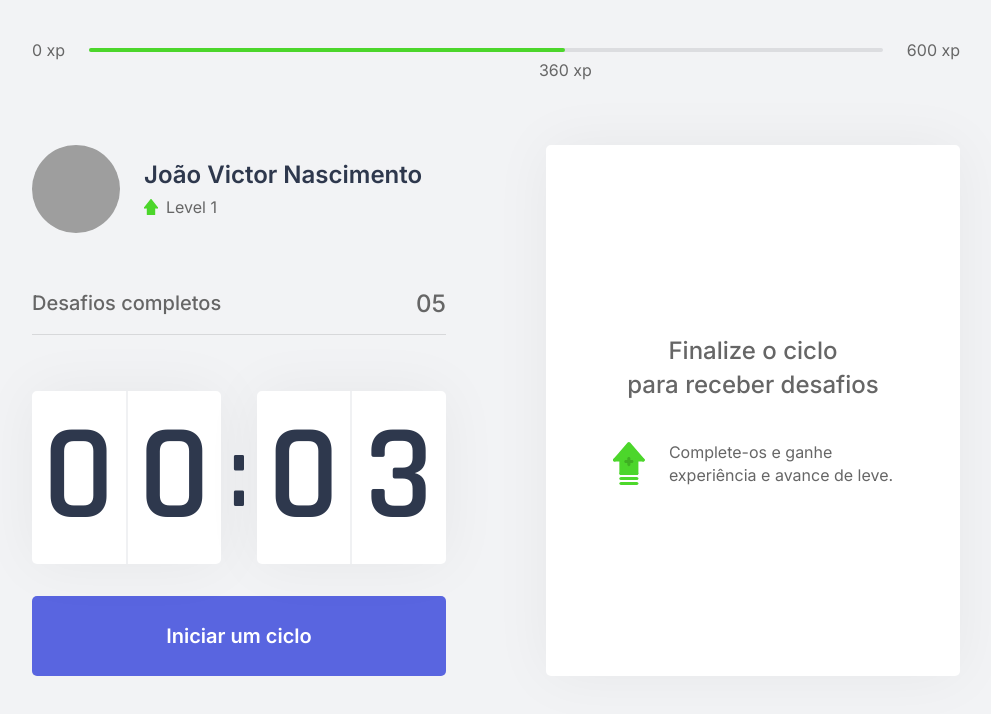
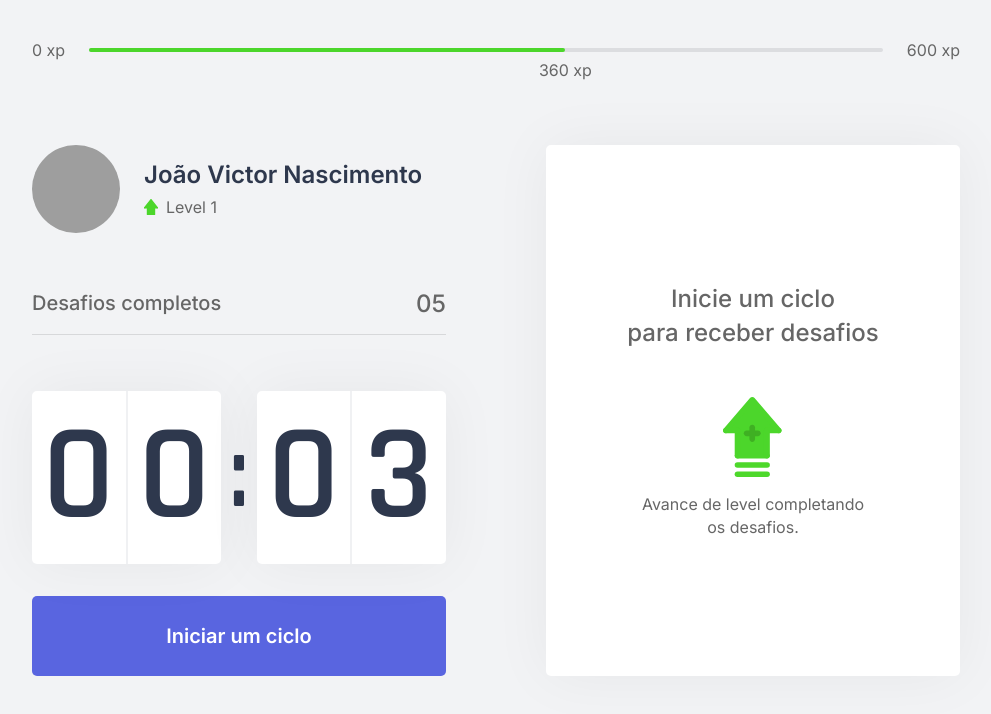
Before and after one commit to nascjoao/moveit, a Next.js app: page / in a window 1280 px wide. Shown: the top 714 px of the page, without its empty margins (144-1135 px from the left). Built offline with nearby package versions, Linux system fonts and the light colour scheme; grey boxes are pictures that could not be loaded.

Commit message:
create new box message

```diff
--- a/src/components/ChallengeBox.tsx
+++ b/src/components/ChallengeBox.tsx
@@ -1,11 +1,32 @@
+import { useContext } from 'react'
+import { ChallengesContext } from '../contexts/ChallengesContext'
 import styles from '../styles/components/ChallengeBox.module.css'
 
 export function ChallengeBox() {
-    const challengeActive = true
+    const { activeChallenge, counterActive } = useContext(ChallengesContext)
 
     return(
         <div className={styles.challengeBoxContainer}>
-            { challengeActive ? (
+            { !counterActive ? (
+                <>
+                { !activeChallenge ? (
+                <div className={styles.challengeNotActive}>
+                    <strong>Inicie um ciclo<br /> para receber desafios</strong>
+                    <img src="icons/level-up.svg" alt="Arrow Up"/>
+                    <p>Avance de level completando os desafios.</p>
+                </div>
+                ) : (
+                <div className={styles.challengeActive}>
+                    <strong>Finalize o ciclo<br /> para receber desafios</strong>
+                    <p>
+                        <img src="icons/level-up.svg" alt="Arrow Up"/>
+                        Complete-os e ganhe<br />experiência e avance de leve.
+                        { activeChallenge.description }
+                    </p>
+                </div>
+                ) }
+                </>
+            ) : (
             <div className={styles.challengeActive}>
                 <strong>Finalize o ciclo<br /> para receber desafios</strong>
                 <p>
@@ -13,13 +34,8 @@ export function ChallengeBox() {
                     Complete-os e ganhe<br />experiência e avance de leve.
                 </p>
             </div>
-            ) : (
-            <div className={styles.challengeNotActive}>
-                <strong>Inicie um ciclo<br /> para receber desafios</strong>
-                <img src="icons/level-up.svg" alt="Arrow Up"/>
-                <p>Avance de level completando os desafios.</p>
-            </div>
-            )}
+            ) }
+
         </div>
     )
 }
--- a/src/components/Countdown.tsx
+++ b/src/components/Countdown.tsx
@@ -5,7 +5,7 @@ import styles from '../styles/components/Countdown.module.css'
 let countdownTimeout: NodeJS.Timeout
 
 export function Countdown() {
-    const { newChallenge } = useContext(ChallengesContext)
+    const { newChallenge, waitForChallenge } = useContext(ChallengesContext)
 
     const [time, setTime] = useState(.05 * 60)
     const [isActive, setIsActive] = useState(false)
@@ -19,6 +19,7 @@ export function Countdown() {
 
     function startCountdown() {
         setIsActive(true)
+        waitForChallenge()
     }
 
     function resetCountdown() {
--- a/src/contexts/ChallengesContext.tsx
+++ b/src/contexts/ChallengesContext.tsx
@@ -17,8 +17,10 @@ interface ChallengesContextData {
     currentExperience: number;
     challengesCompleted: number;
     activeChallenge: Challenge;
+    counterActive: boolean;
     levelUp: () => void;
     newChallenge: () => void;
+    waitForChallenge: () => void;
 }
 
 export const ChallengesContext = createContext({} as ChallengesContextData)
@@ -28,14 +30,20 @@ export function ChallengesProvider({children}: ChallengesProviderProps) {
     const [currentExperience, setCurrentExperience] = useState(0)
     const [challengesCompleted, setChallengesCompleted] = useState(0)
     const [activeChallenge, setActiveChallenge] = useState(null)
+    const [counterActive, setCounterActive] = useState(false)
 
     function levelUp() {
         setLevel(level + 1)
     }
 
     function newChallenge() {
+        setCounterActive(false)
         const randomChallengeIndex = Math.floor(Math.random() * challenges.length)
         setActiveChallenge(challenges[randomChallengeIndex])
+    }
+
+    function waitForChallenge() {
+        setCounterActive(true)
     }
 
     return (
@@ -43,9 +51,11 @@ export function ChallengesProvider({children}: ChallengesProviderProps) {
             level,
             currentExperience,
             challengesCompleted,
+            activeChallenge,
+            counterActive,
             levelUp,
             newChallenge,
-            activeChallenge
+            waitForChallenge
         }}>
             {children}
         </ChallengesContext.Provider>
```
